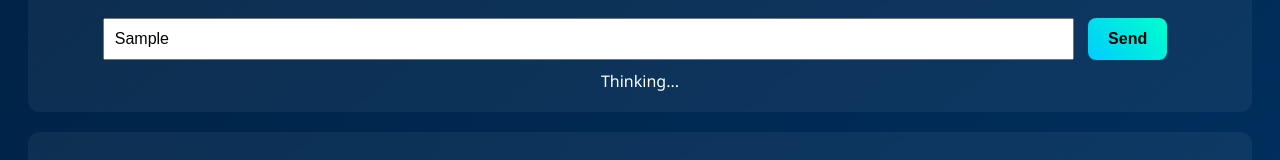
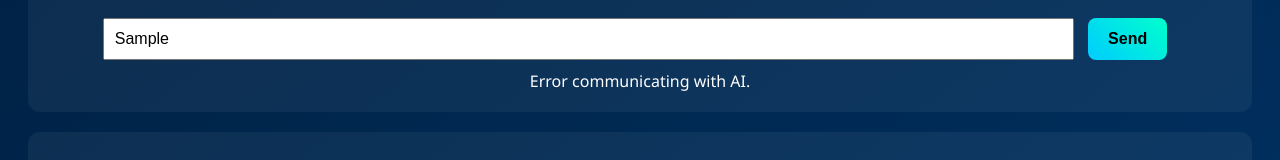
Before and after one commit to TiffyAI/AI, a plain HTML site: page index.html in a window 1280 px wide. Both pictures are taken after typing "Sample" into the empty fields and a click on the button "Send". Shown: the part 341-501 px from the top of the page. Drawn offline with Linux system fonts and the light colour scheme; no server answers.

Commit message:
Update index.html

```diff
--- a/index.html
+++ b/index.html
@@ -88,14 +88,13 @@
       const aiBox = document.getElementById("aiResponse");
       aiBox.innerHTML = "Thinking...";
 
-      const res = await fetch("https://api.openai.com/v1/chat/completions", {
+      try {
+        const res = await fetch("https://your-proxy.onrender.com/ask", {
           method: "POST",
           headers: {
-          "Content-Type": "application/json",
-          "Authorization": "Bearer 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"
+            "Content-Type": "application/json"
           },
           body: JSON.stringify({
-          model: "gpt-4",
             messages: [{ role: "user", content: question }]
           })
         });
@@ -103,6 +102,9 @@
         const data = await res.json();
         const reply = data?.choices?.[0]?.message?.content;
         aiBox.innerHTML = reply || "No response.";
+      } catch (error) {
+        aiBox.innerHTML = "Error communicating with AI.";
+      }
     }
 
     async function fetchPrice() {
```
Lines whose indentation alone changed are shown as unchanged.
